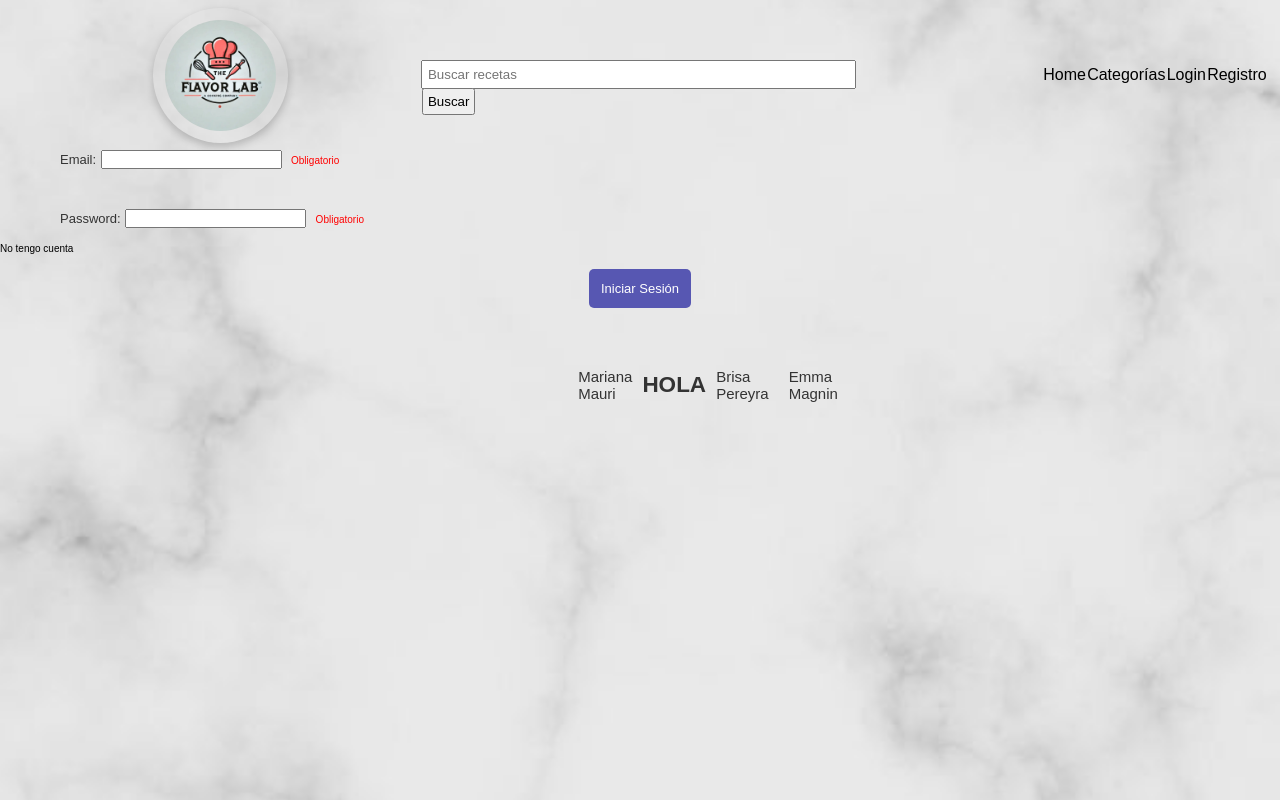
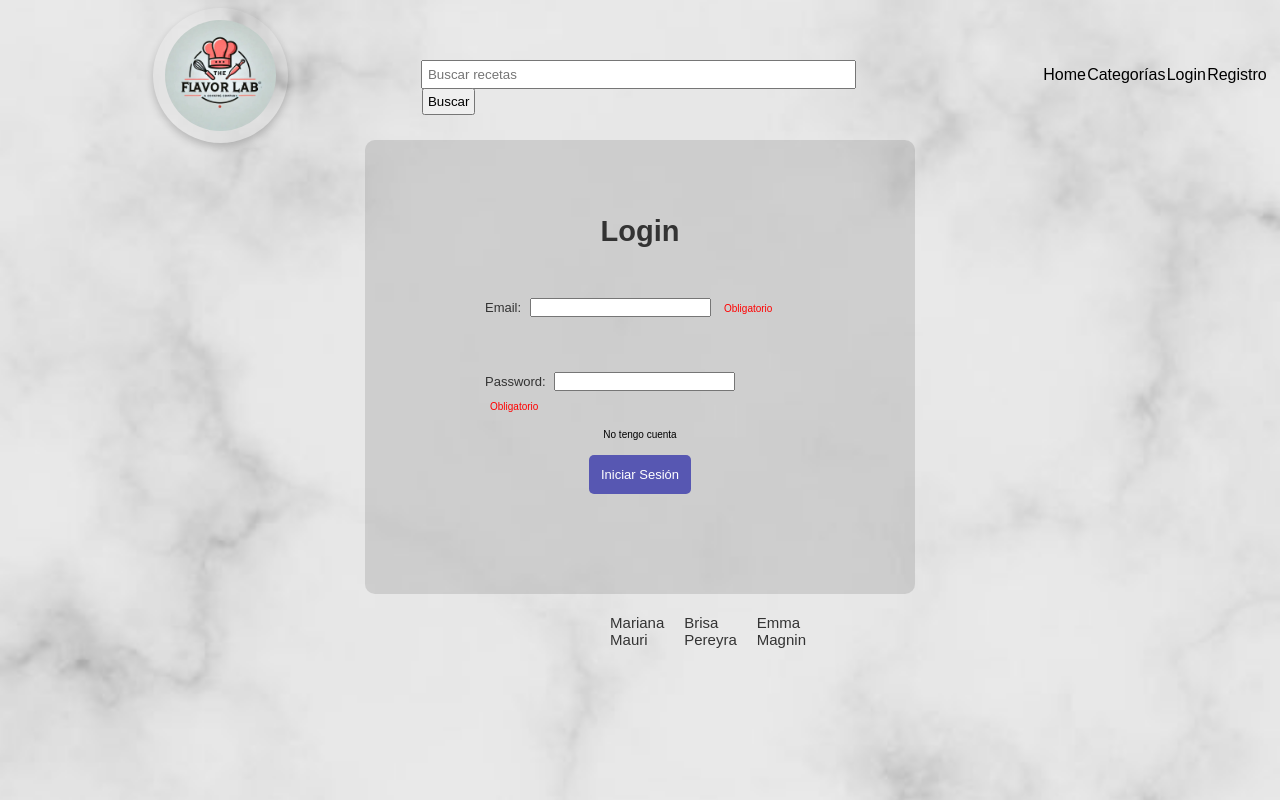
Before and after one commit to mmaurirodriguez/pro1-grupo2-bem, a plain HTML site: page login.html in a window 1280 px wide. Drawn offline with Linux system fonts and the light colour scheme.

Commit message:
arregle parte del css y un poco de html

```diff
--- a/css/style.css
+++ b/css/style.css
@@ -236,7 +236,7 @@ article.BEM {
         justify-content: center;
     }
 
-    form#loginForm {
+    .loginForm , .registroForm {
         background-color: #44444429;
         display: flex;
         border-radius: 10px;
@@ -277,11 +277,21 @@ article.BEM {
     .Form {
         margin: 20px 50px 5px 50px;
         padding: 10px;
+        align-items: center;
     }
 
     .no_cuenta {
         font-size: x-small;
+        display: flex;
+        justify-content: center;
+        align-items: center;
     }
+    input#email {
+        margin: 5px 4px;
+    }
+    input#password {  margin: 5px 4px;
+    }
+
 
     button.derivar {
         background-color: #5757b2;
@@ -300,3 +310,6 @@ article.BEM {
         justify-content: center;
         gap: 10px;
     }
+    h1.loginh1 {
+        background-color: transparent;
+    }
--- a/login.html
+++ b/login.html
@@ -31,6 +31,7 @@
         </section>
     </header>
         <form class="loginForm">
+            <h1 class="loginh1">Login</h1>
             <div class="Form">
                 <label for="email">Email:</label>
                 <input type="email" id="email" required name="email" value="">
@@ -42,7 +43,7 @@
                 <span class="obl" id="errorcontra">Obligatorio</span>
             </div>
             <div class="no_cuenta">
-                <a href="registro.html">No tengo cuenta</a>
+                <a href="register.html">No tengo cuenta</a>
             </div >
             <section class="btninicio">
             <button class="derivar" type="submit">Iniciar Sesión</button>
@@ -52,7 +53,6 @@
             <section class="nombres">
                 <article class="BEM">
                 <p>Mariana Mauri</p>
-                <h2 class="prueba">HOLA</h2>
                 <p>Brisa Pereyra</p>
                 <p>Emma Magnin</p>
             </article>
```
Also changed, not shown: register.html (+1 -1 lines).
